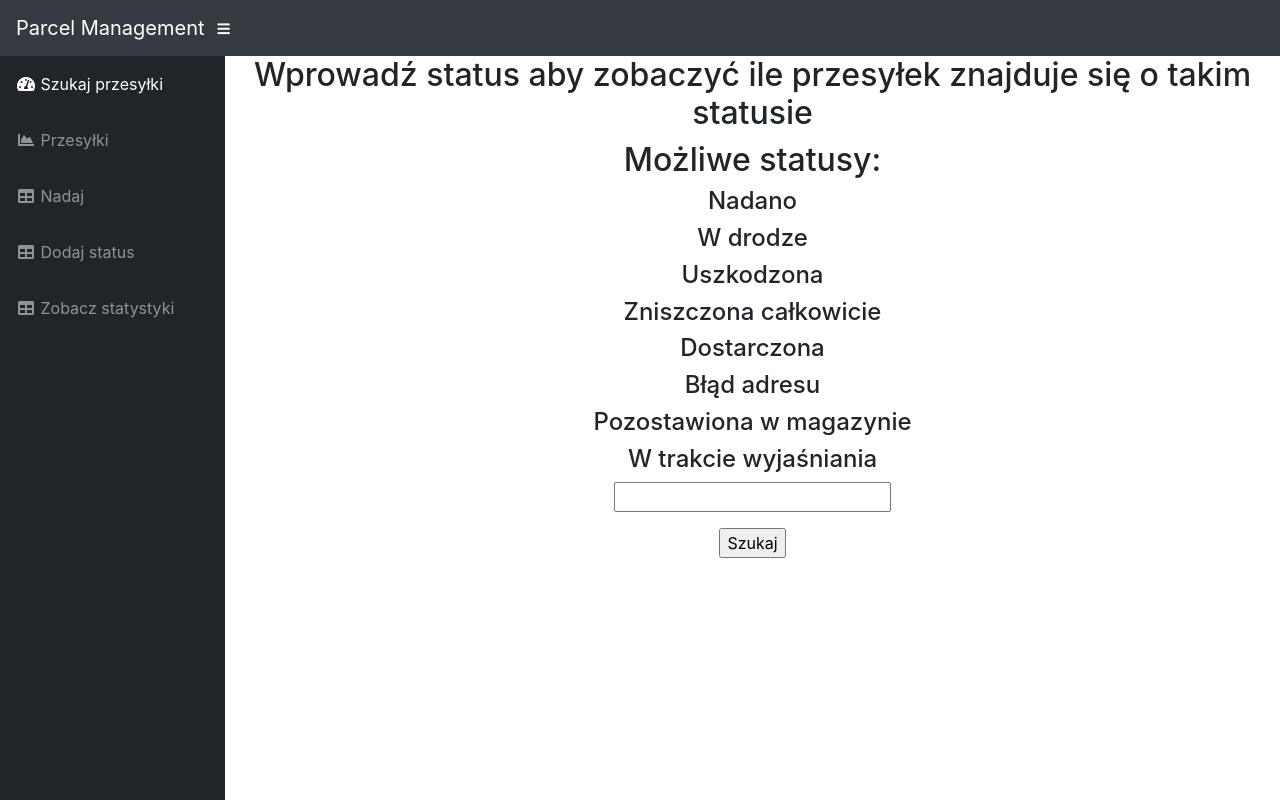
After one commit to Rebek2/warehouse, a Django app: page /statystyki/ in a window 1280 px wide. The commit adds this page. Run offline with Django 3.2, Linux system fonts and the light colour scheme; some libraries are stand-ins or nearby versions.

Commit message:
added very simple statistics etc

```diff
--- a/parcelmanagement/models.py
+++ b/parcelmanagement/models.py
@@ -32,7 +32,7 @@ class ParcelStatus(models.Model):
                      ("Pozostawiona w magazynie","Pozostawiona w magazynie"),
                      ("W trakcie wyjaśniania","W trakcie wyjaśniania",))
 
-    status_c = models.CharField(max_length=300,choices=STATUS_CHOICE,default = "Nadano")
+    status_c = models.CharField(max_length=300,choices=STATUS_CHOICE)
     status_details = models.CharField(max_length=200, blank=True)
     dateStatus = models.DateTimeField(auto_now_add=True)
 
@@ -51,8 +51,8 @@ class Parcel(models.Model):
     parcelnumber = models.UUIDField(default = uuid.uuid4,unique = True,editable=False)
     price = models.FloatField(null = True)
     product = models.CharField(max_length=200,null=True,choices=CATEGORY)
-    Sender = models.ForeignKey(Customer,on_delete=models.CASCADE,related_name='sender')
-    Receiver = models.ForeignKey(Customer,on_delete = models.CASCADE,related_name='receiver')
+    Sender = models.ForeignKey(Customer,on_delete=models.PROTECT,related_name='sender')
+    Receiver = models.ForeignKey(Customer,on_delete = models.PROTECT,related_name='receiver')
     description = models.CharField(max_length=300,null=True)
     created = models.DateTimeField(auto_now_add=True)
     class Meta:
--- a/parcelmanagement/urls.py
+++ b/parcelmanagement/urls.py
@@ -10,6 +10,7 @@ urlpatterns = [
     path('dodajstatus/',views.dodaj_status,name='dodaj_status'),
     path('dodajstatus/<int:pk>/<str:number>',views.status,name = 'dodajstatus'),
     path('parcel_pdf/<int:pk>/',views.list_przewozowy,name = 'list'),
+    path('statystyki/',views.statystyki,name='statystyki'),
 
 
 
--- a/parcelmanagement/views.py
+++ b/parcelmanagement/views.py
@@ -53,6 +53,7 @@ def search(request):
             parcel = Parcel.objects.get(parcelnumber__exact = query)
             return redirect(udaneNadanie,parcel.parcelnumber,parcel.id)
         except:
+            query = request.GET.get('query')
             return render(request,'szukaj.html')
 
 
@@ -61,7 +62,9 @@ def dodaj_status(request):
         status = StatusForm(request.POST)
         if status.is_valid():
             status.save()
-        return redirect(dodaj_status)
+
+
+            return redirect(dodaj_status)
     else:
         status=StatusForm()
         return render(request,'status.html',{'status':status})
@@ -106,3 +109,15 @@ def list_przewozowy(request,pk):
     if pisa_status.err:
         return HttpResponse('We had some errors <pre>' + html + '</pre>')
     return response
+
+
+
+def statystyki(request):
+    if request.method == "GET":
+        query = request.GET.get('query')
+        if request.GET.get('query')!= None:
+            data = ParcelStatus.objects.all().filter(status_c__contains=query).order_by('-dateStatus')
+            ilosc = len(data)
+            status = query
+            return render(request,'info.html',{"data":data,"ilosc":ilosc,'status':status})
+        return render(request, 'stats.html')
--- a/templates/index.html
+++ b/templates/index.html
@@ -81,6 +81,12 @@
           <i class="fas fa-fw fa-table"></i>
           <span>Dodaj status</span></a>
       </li>
+              </li>
+              <li class="nav-item">
+        <a class="nav-link" href="{% url 'statystyki' %}">
+          <i class="fas fa-fw fa-table"></i>
+          <span>Zobacz statystyki</span></a>
+      </li>
     </ul>
 
     <!-- /.content-wrapper -->
--- /dev/null
+++ b/templates/stats.html
@@ -0,0 +1,42 @@
+{% extends 'index.html' %}
+
+{% block content %}
+
+
+    <center>
+
+<h2>Wprowadź status aby zobaczyć ile przesyłek znajduje się o takim statusie</h2>
+        <h2>Możliwe statusy:</h2>
+        <h4>Nadano</h4>
+        <h4> W drodze</h4>
+         <h4>Uszkodzona</h4>
+         <h4>Zniszczona całkowicie</h4>
+      <h4>Dostarczona</h4>
+          <h4>Błąd adresu</h4>
+         <h4>Pozostawiona w magazynie</h4>
+       <h4> W trakcie wyjaśniania</h4>
+<table width="700" border="0" align="center" cellpadding="0" cellspacing="0">
+  <tr>
+  </tr>
+  <tr>
+    <td> </td>
+  </tr>
+  <tr>
+    <td>
+    <FORM
+  <p align="center"><input name='query' type=text size=22></p>
+  <p align="center"><input type="submit" value="Szukaj" </p>
+
+    </FORM>
+    </td>
+  </tr>
+</table>
+
+
+
+    </center>
+
+{% endblock %}
+
+</body>
+</html>
--- a/templates/status.html
+++ b/templates/status.html
@@ -10,7 +10,8 @@
 {% csrf_token %}
 
 {{ status.as_p }}
-<input type = 'submit'>
+
+<input type = 'submit' >
     </center>
 </form>
 
--- a/templates/statusUD.html
+++ b/templates/statusUD.html
@@ -8,7 +8,7 @@
 <form method="POST">
 
 {% csrf_token %}
-<h2> Status dla przesyłki : {{ parcel.parcelnumber }}</h2>
+<h2>Nowy status dla przesyłki : {{ parcel.parcelnumber }}</h2>
     <h4>----------------------------------------</h4>
 {{ form.as_p }}
 <input type = 'submit'>
```
Also changed, not shown: templates/info.html (+10 -11 lines), templates/listprzewozowy.html (+16 -16 lines), barkod.png, db.sqlite3.
